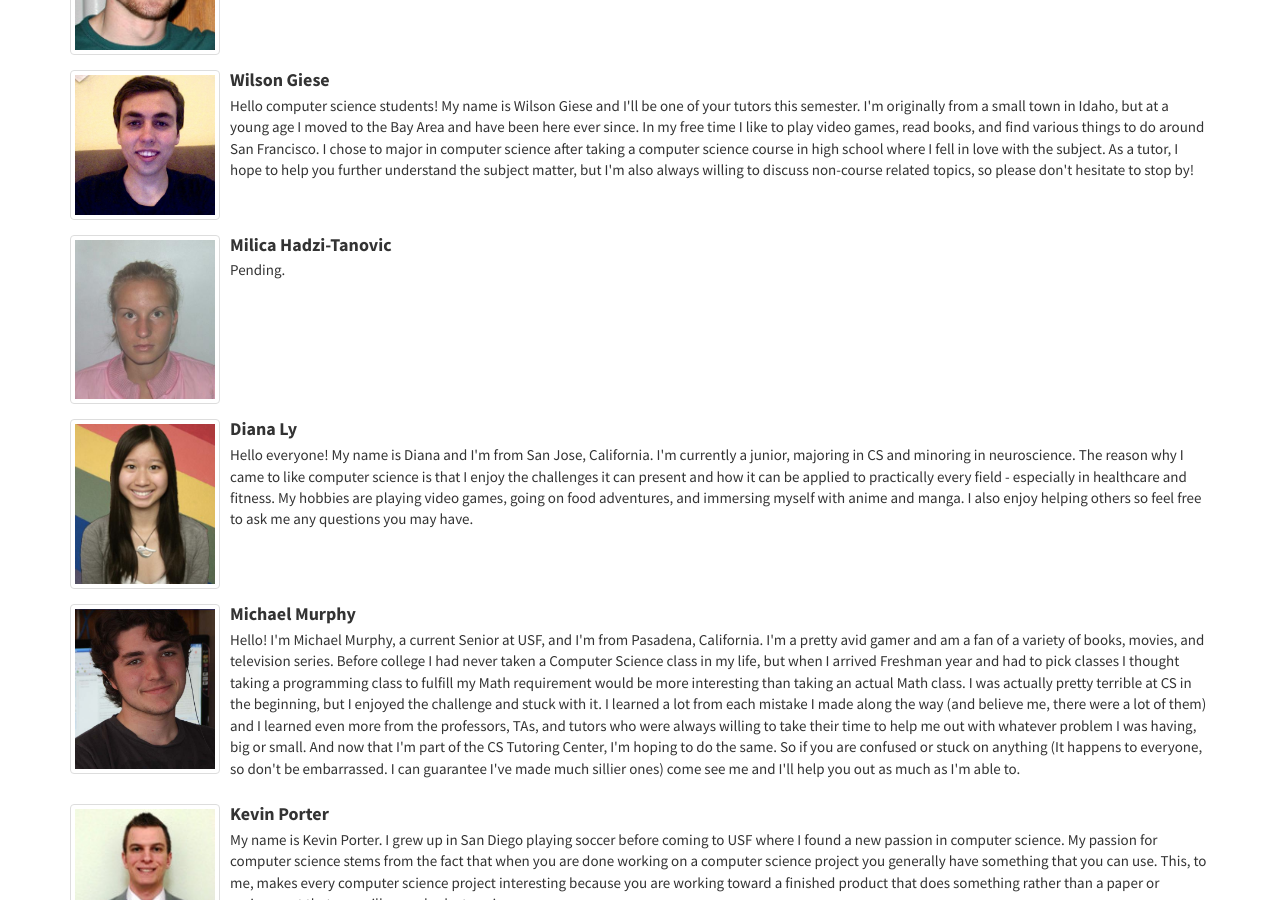
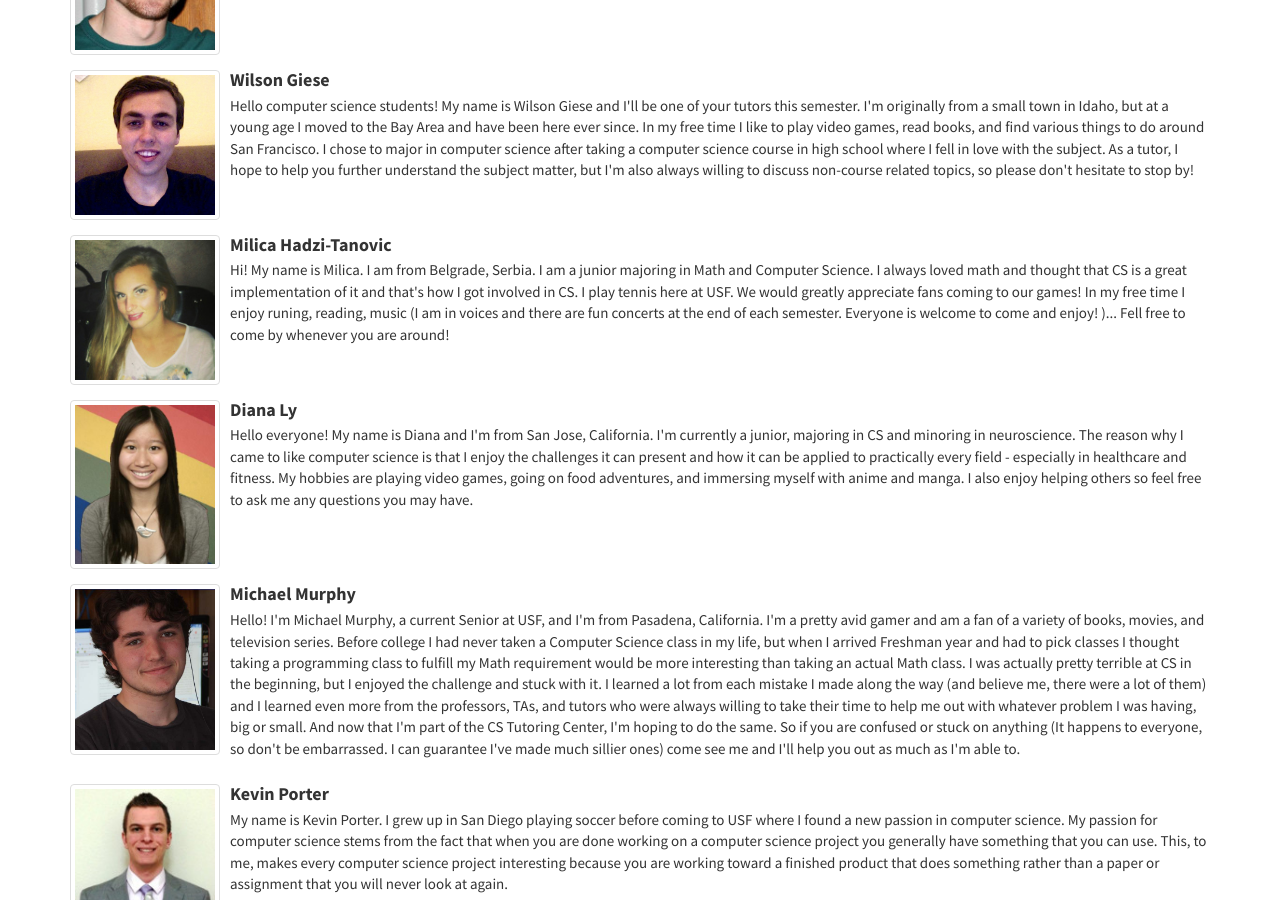
Before and after one commit to CSTutors/CSTutors.github.io, a Jekyll site: the page built from tutors/index.html, in a window 1280 px wide and 900 px high, scrolled down 416 px. Built offline with Jekyll 4.4.1, drawn with Linux system fonts in a browser that asks for light colours; nearby versions of some CDN libraries.

Commit message:
Added Milica's bio

```diff
--- a/tutors/index.html
+++ b/tutors/index.html
@@ -47,7 +47,15 @@ any and all questions if you see me around!
         <div class="media-body">
             <h4 class="media-heading">Milica Hadzi-Tanovic</h4>
 
-            <p>Pending.</p>
+	    <p>Hi! My name is Milica. I am from Belgrade, Serbia. I am a junior
+majoring in Math and Computer Science.  I always loved math and
+thought that CS is a great implementation of it and that's how I got
+involved in CS. I play tennis here at USF. We would greatly appreciate
+fans coming to our games! In my free time I enjoy runing, reading,
+music (I am in voices and there are fun concerts at the end of each
+semester. Everyone is welcome to come and enjoy! )...
+Fell free to come by whenever you are around!
+            </p>
         </div>
     </li>
 
```
Also changed, not shown: img/hadzi-tanovic.jpg.
